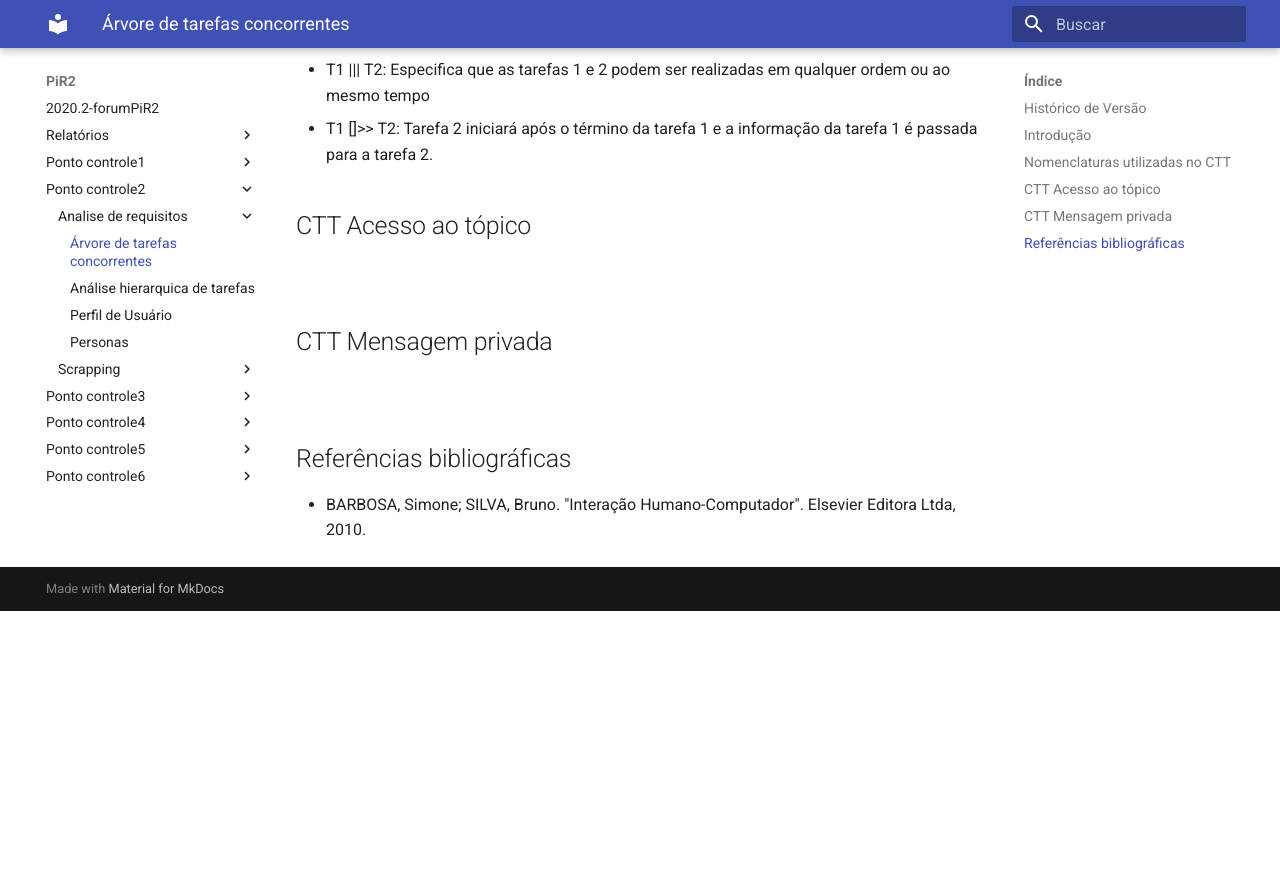
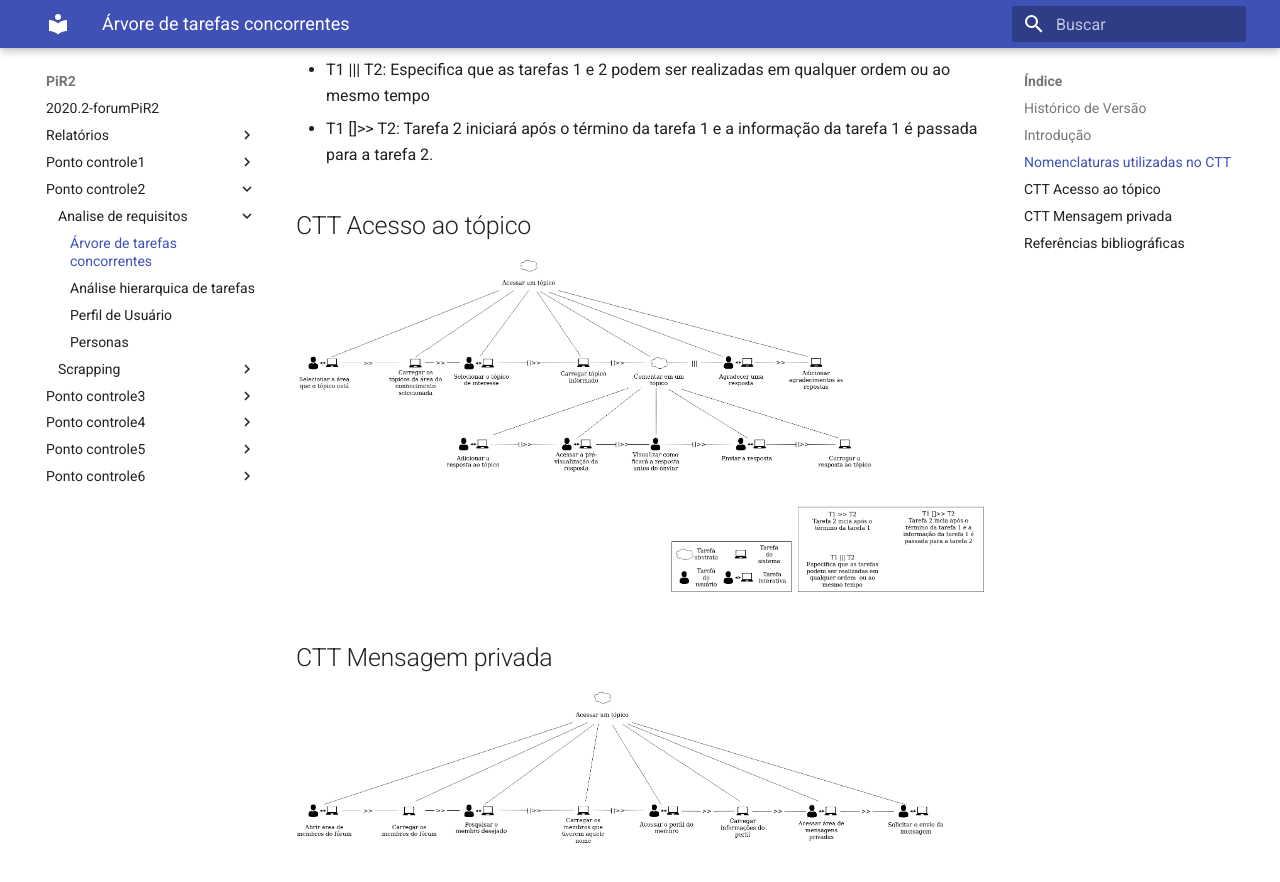
Before and after one commit to liversonp/2020.2-forumPiR2, an MkDocs documentation site: the page built from docs/ponto_controle2/analise_de_requisitos/arvores_tarefas_concorrentes.md, in a window 1280 px wide and 900 px high, scrolled down 850 px. Shown: the top 882 px of the window. Built offline with MkDocs 1.6.1 and Material for MkDocs 9.7.7, drawn with Linux system fonts in a browser that asks for light colours; before the commit the page ends 1461 px from its top, so only the background shows below that.

Commit message:
reorganizando repositorio

```diff
--- a/docs/ponto_controle2/analise_de_requisitos/arvores_tarefas_concorrentes.md
+++ b/docs/ponto_controle2/analise_de_requisitos/arvores_tarefas_concorrentes.md
@@ -26,11 +26,11 @@ Foi demonstrado como seriam as atividades com árvores de tarefas concorrentes (
 
 ## CTT Acesso ao tópico
 
-![](../assets/CTT_topico.png)
+![](../../assets/CTT_topico.png)
 
 ## CTT Mensagem privada
 
-![](../assets/CTT_mensagens_privadas.png)
+![](../../assets/CTT_mensagens_privadas.png)
 
 ## Referências bibliográficas
 
```
